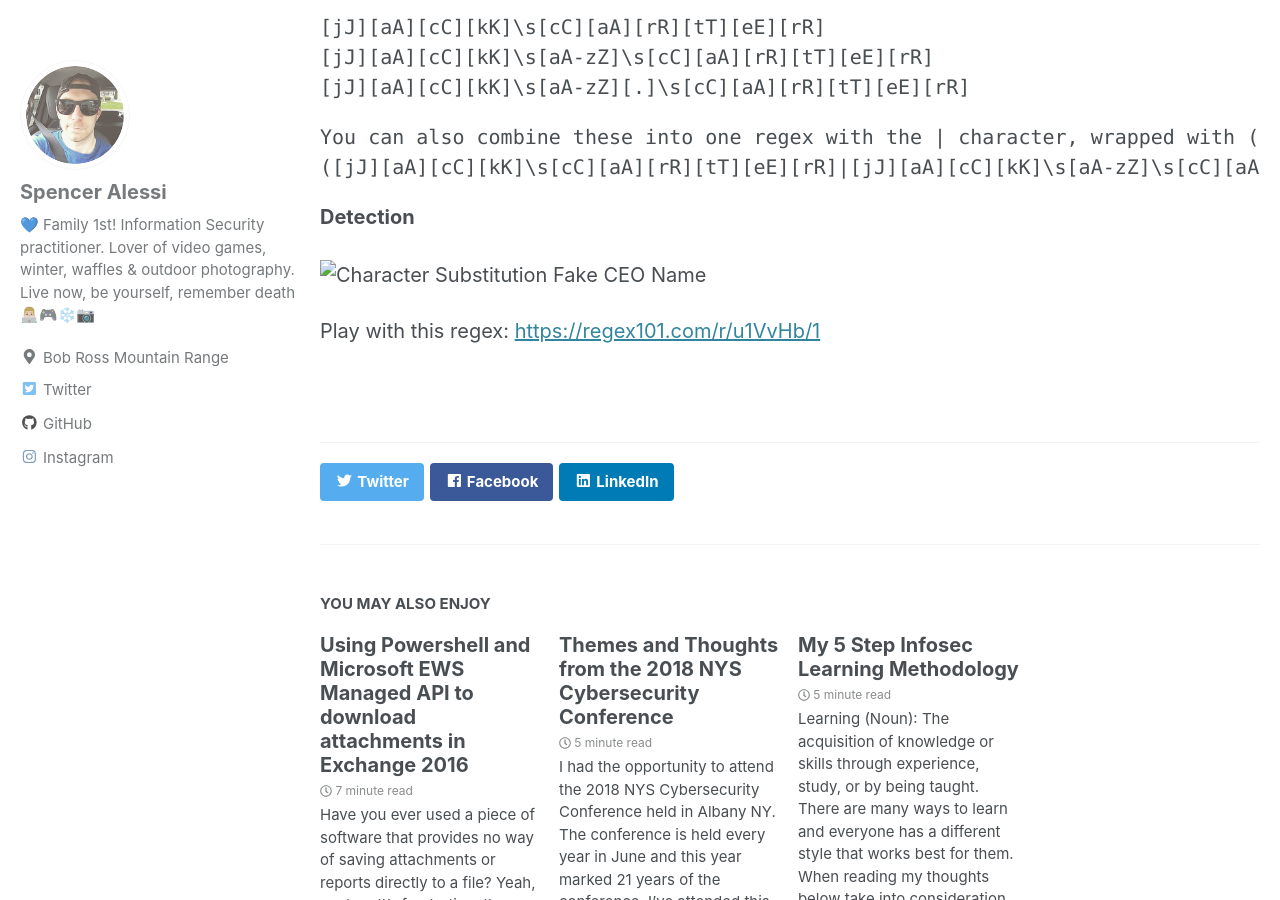
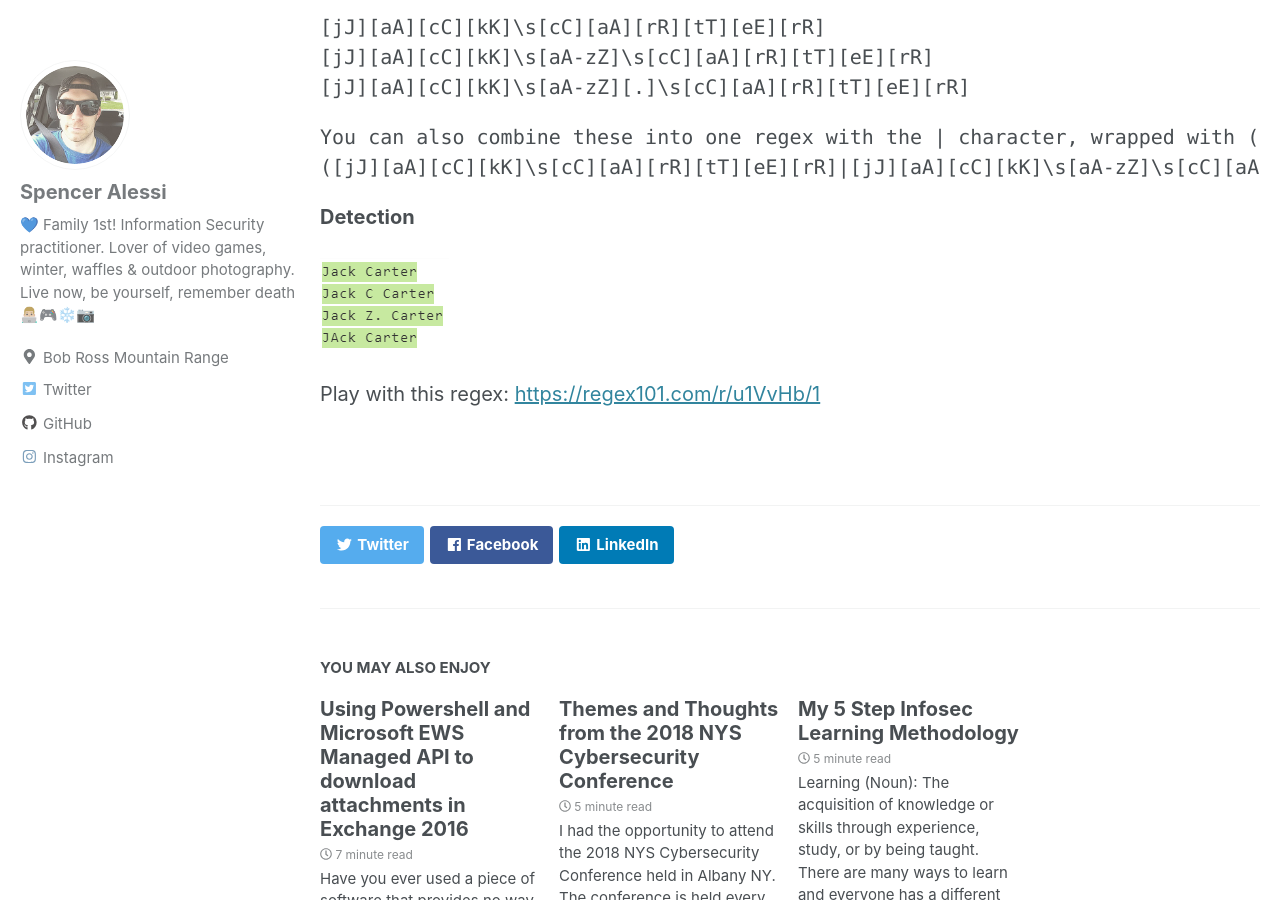
Before and after one commit to techspence/techspence.github.io, a Jekyll site: the page built from _posts/2019-03-15-Quick-And-Easy-Ways-To-Protect-Your-Company-From-CEO-Fraud.md, in a window 1280 px wide and 900 px high, scrolled down 3844 px. Built offline with Jekyll 4.4.1, drawn with Linux system fonts in a browser that asks for light colours; cached includes are drawn as plain includes.

Commit message:
fixed image

```diff
--- a/_posts/2019-03-15-Quick-And-Easy-Ways-To-Protect-Your-Company-From-CEO-Fraud.md
+++ b/_posts/2019-03-15-Quick-And-Easy-Ways-To-Protect-Your-Company-From-CEO-Fraud.md
@@ -108,6 +108,6 @@ You can also combine these into one regex with the | character, wrapped with ()
 
 **Detection**
 
-![Character Substitution Fake CEO Name](assets/img/charactersubfake-ceoname.png)
+![Character Substitution Fake CEO Name](/assets/img/charactersubfake-ceoname.png)
 
 Play with this regex: [https://regex101.com/r/u1VvHb/1](https://regex101.com/r/u1VvHb/1)
```
